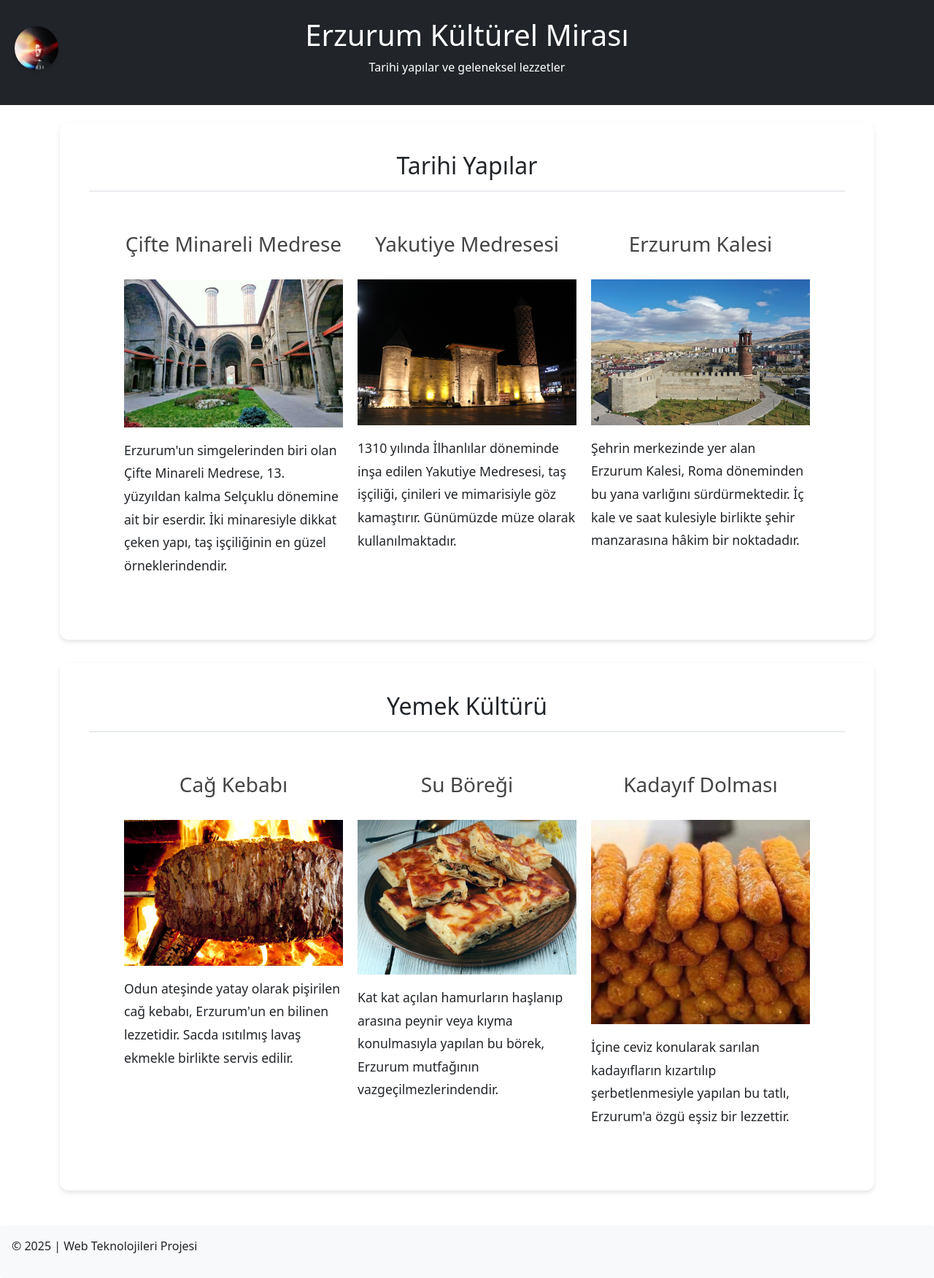
After one commit to DerdiyokSW/webteknolojileri-proje, a PHP site: page /mirasimiz.html in a window 1280 px wide. The commit adds this page. Shown: the whole page at 73% size. Run offline with PHP 8.4, Linux system fonts and the light colour scheme.

Commit message:
ilgi alanları ve mirasımız eklendi, update yapıldı

```diff
--- a/css/style.css
+++ b/css/style.css
@@ -1,4 +1,3 @@
-
 /*
  * Ana Stil Dosyası
  * Bu dosya tüm sayfalarda kullanılan ortak stilleri içerir
@@ -104,27 +103,105 @@ ul li:before {
   color: #007bff;
 }
 
-/*
- * Şehrim sayfası stilleri
- * - Slider yapılandırması
- * - Görsel düzeni
- * - Animasyonlar
- */
+/* Kart resimleri için stil */
+.card-img-top {
+  height: 200px;
+  object-fit: cover;
+  object-position: center;
+}
+
+/* Şehrim sayfası için basit stiller */
 .carousel-item img {
   width: 100%;
   max-height: 500px;
   object-fit: contain;
 }
 
-#erzurumSlider {
-  border-radius: 8px;
-  overflow: hidden;
-  box-shadow: 0 2px 4px rgba(0,0,0,0.2);
-  background: #f8f9fa;
+/* Slider butonları için açık gri renk */
+.carousel-control-prev-icon,
+.carousel-control-next-icon {
+  filter: invert(80%);
 }
 
-.carousel-item a {
-  display: block;
-  width: 100%;
-  height: 100%;
+/*
+ * Kültürel Miras sayfası stilleri
+ * - Kart tasarımları
+ * - Bölüm düzeni
+ */
+.card {
+  transition: transform 0.3s ease-in-out;
+  border: none;
+  box-shadow: 0 2px 4px rgba(0,0,0,0.1);
 }
+
+.card:hover {
+  transform: translateY(-5px);
+  box-shadow: 0 4px 15px rgba(0,0,0,0.1);
+}
+
+.card-title {
+  color: #2c3e50;
+  font-size: 1.4rem;
+  margin-bottom: 1rem;
+  border-bottom: 2px solid #e9ecef;
+  padding-bottom: 0.5rem;
+}
+
+.card-text {
+  color: #555;
+  line-height: 1.6;
+}
+
+/* Mirasımız sayfası için basit stiller */
+section {
+  margin-bottom: 2rem;
+}
+
+.items-container {
+  display: flex;
+  flex-wrap: wrap;
+  justify-content: center;
+  gap: 20px;
+}
+
+.item {
+  width: 300px;
+  text-align: center;
+}
+
+img {
+  max-width: 100%;
+  height: auto;
+  margin: 1rem 0;
+}
+
+h2 {
+  text-align: center;
+  margin-bottom: 1.5rem;
+}
+
+h3 {
+  margin: 1rem 0;
+}
+
+p {
+  line-height: 1.5;
+  margin: 1rem 0;
+  text-align: left;
+}
+
+/* Şehrim sayfası için ek basit stiller */
+.display-4 {
+  margin-bottom: 1rem;
+}
+
+.lead {
+  font-size: 1.2rem;
+  margin-bottom: 2rem;
+}
+
+.bg-light {
+  background-color: #f8f9fa;
+  padding: 1rem;
+  border-radius: 4px;
+}
--- a/index.html
+++ b/index.html
@@ -28,9 +28,13 @@
             <a class="nav-link active" href="index.html">Hakkımda</a>
           </li>          <li class="nav-item">
             <a class="nav-link" href="ozgecmis.html">Özgeçmiş</a>
+          </li>          <li class="nav-item">
+            <a class="nav-link" href="sehrim.html">Şehrim</a>
+          </li>          <li class="nav-item">
+            <a class="nav-link" href="mirasimiz.html">Mirasımız</a>
           </li>
           <li class="nav-item">
-            <a class="nav-link" href="sehrim.html">Şehrim</a>
+            <a class="nav-link" href="ilgi-alanlarim.html">İlgi Alanlarım</a>
           </li>
           <li class="nav-item">
             <a class="nav-link" href="iletisim.html">İletişim</a>
--- /dev/null
+++ b/mirasimiz.html
@@ -0,0 +1,76 @@
+<!DOCTYPE html>
+<!-- Kültürel Miras Sayfası - Tarihi yapılar ve yerel lezzetler -->
+<html lang="tr">
+<head>
+  <meta charset="UTF-8" />
+  <meta name="viewport" content="width=device-width, initial-scale=1.0"/>
+  <title>Erzurum Kültürel Mirası</title>
+  <link rel="stylesheet" href="css/style.css" />
+  <link href="https://cdn.jsdelivr.net/npm/bootstrap@5.3.3/dist/css/bootstrap.min.css" rel="stylesheet">
+</head>
+<body>
+  <!-- Ana sayfaya dönüş butonu -->
+  <a href="index.html" class="home-button">
+    <img src="img/profil.jpg" alt="Ana Sayfa">
+  </a>
+
+  <header class="bg-dark text-white text-center p-4">
+    <h1>Erzurum Kültürel Mirası</h1>
+    <p class="text-center">Tarihi yapılar ve geleneksel lezzetler</p>
+  </header>
+
+  <main class="container mt-4">    <!-- Tarihi Yapılar Bölümü -->
+    <section>
+      <h2>Tarihi Yapılar</h2>      <div class="items-container">
+        <article class="item">
+          <h3>Çifte Minareli Medrese</h3>
+          <img src="img/cifte-minare.jpg" alt="Çifte Minareli Medrese" width="300">
+          <p>Erzurum'un simgelerinden biri olan Çifte Minareli Medrese, 13. yüzyıldan kalma Selçuklu dönemine ait bir eserdir. İki minaresiyle dikkat çeken yapı, taş işçiliğinin en güzel örneklerindendir.</p>
+        </article>
+
+        <article class="item">
+          <h3>Yakutiye Medresesi</h3>
+          <img src="img/yakutiye.jpg" alt="Yakutiye Medresesi" width="300">
+          <p>1310 yılında İlhanlılar döneminde inşa edilen Yakutiye Medresesi, taş işçiliği, çinileri ve mimarisiyle göz kamaştırır. Günümüzde müze olarak kullanılmaktadır.</p>
+        </article>
+
+        <article class="item">
+          <h3>Erzurum Kalesi</h3>
+          <img src="img/erzurum-kalesi.jpg" alt="Erzurum Kalesi" width="300">
+          <p>Şehrin merkezinde yer alan Erzurum Kalesi, Roma döneminden bu yana varlığını sürdürmektedir. İç kale ve saat kulesiyle birlikte şehir manzarasına hâkim bir noktadadır.</p>
+        </article>
+      </div>
+    </section>
+
+    <!-- Yemek Kültürü Bölümü -->
+    <section>
+      <h2>Yemek Kültürü</h2>
+      <div class="items-container">
+        <article class="item">
+          <h3>Cağ Kebabı</h3>
+          <img src="img/cag-kebabi.jpg" alt="Cağ Kebabı" width="300">
+          <p>Odun ateşinde yatay olarak pişirilen cağ kebabı, Erzurum'un en bilinen lezzetidir. Sacda ısıtılmış lavaş ekmekle birlikte servis edilir.</p>
+        </article>
+
+        <article class="item">
+          <h3>Su Böreği</h3>
+          <img src="img/su-boregi.jpg" alt="Su Böreği" width="300">
+          <p>Kat kat açılan hamurların haşlanıp arasına peynir veya kıyma konulmasıyla yapılan bu börek, Erzurum mutfağının vazgeçilmezlerindendir.</p>
+        </article>
+
+        <article class="item">
+          <h3>Kadayıf Dolması</h3>
+          <img src="img/kadayif-dolmasi.jpg" alt="Kadayıf Dolması" width="300">
+          <p>İçine ceviz konularak sarılan kadayıfların kızartılıp şerbetlenmesiyle yapılan bu tatlı, Erzurum'a özgü eşsiz bir lezzettir.</p>
+        </article>
+      </div>
+    </section>
+  </main>
+
+  <footer class="bg-light text-center p-3 mt-5">
+    <p>&copy; 2025 | Web Teknolojileri Projesi</p>
+  </footer>
+
+  <script src="https://cdn.jsdelivr.net/npm/bootstrap@5.3.3/dist/js/bootstrap.bundle.min.js"></script>
+</body>
+</html>
--- a/ozgecmis.html
+++ b/ozgecmis.html
@@ -12,9 +12,8 @@
     <img src="img/profil.jpg" alt="Ana Sayfa">
   </a>
 
-  <header class="bg-primary text-white text-center p-4">
-    <h1>Özgeçmiş</h1>
-    <p>Kariyer ve Eğitim Bilgilerim</p>
+  <header class="bg-primary text-white text-center p-4">    <h1>Özgeçmiş</h1>
+    <p class="text-center">Kariyer ve Eğitim Bilgilerim</p>
   </header>
 
   <main class="container mt-4">
```
Also changed, not shown: ilgi-alanlarim.html (added, +107 -0 lines), sehrim.html (+4 -29 lines), img/cag-kebabi.jpg (added), img/cifte-minare.jpg (added), img/erzurum-kalesi.jpg (added), img/kadayif-dolmasi.jpg (added), img/su-boregi.jpg (added), img/yakutiye.jpg (added).
